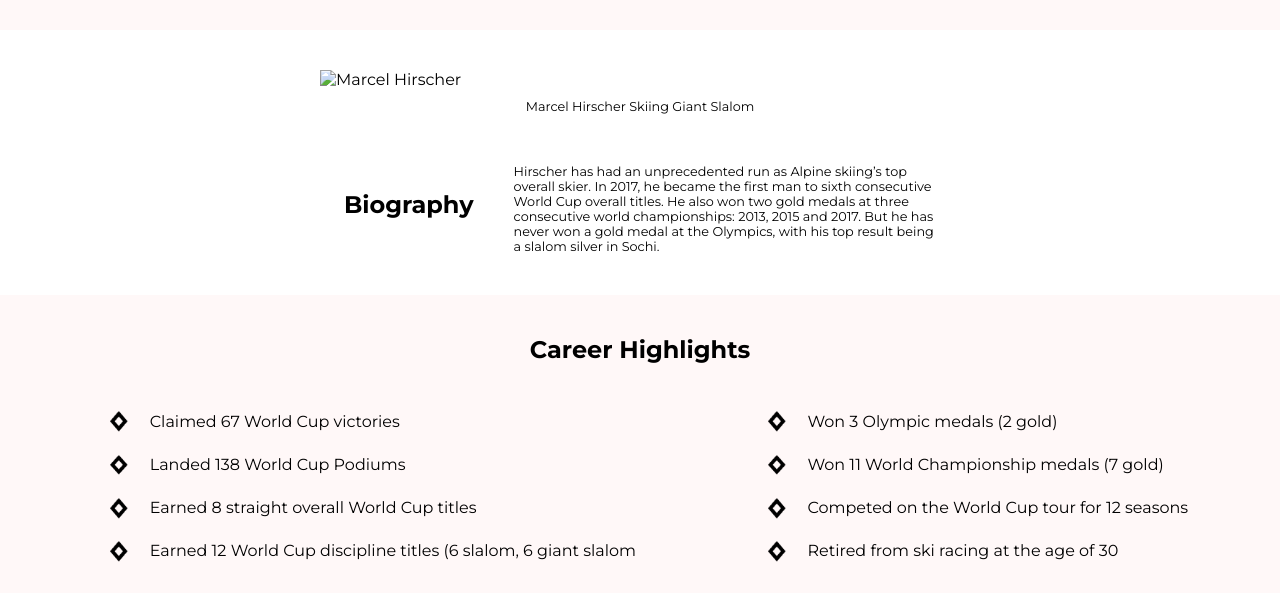
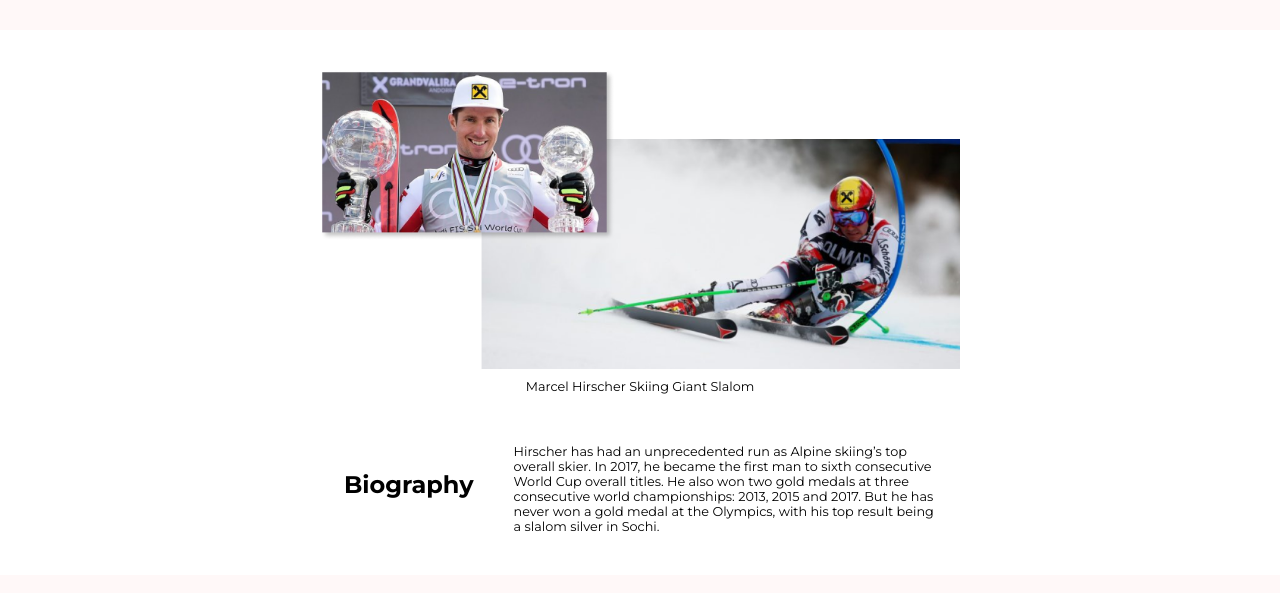
Before and after one commit to nvalline/fcc-tribute-page, a plain HTML site: page index.html in a window 1280 px wide. Shown: the part 207-800 px from the top of the page. Drawn offline with Linux system fonts and the light colour scheme; the site is published under a folder, as on GitHub Pages, so addresses that start at the root find nothing.

Commit message:
updated hero image file path

```diff
--- a/index.html
+++ b/index.html
@@ -17,7 +17,7 @@
       <section>
         <div id="img-div">
           <img
-            src="/img/hirscher-desktop.png"
+            src="./img/hirscher-desktop.png"
             alt="Marcel Hirscher"
             class="hero-image"
             id="image"
```
